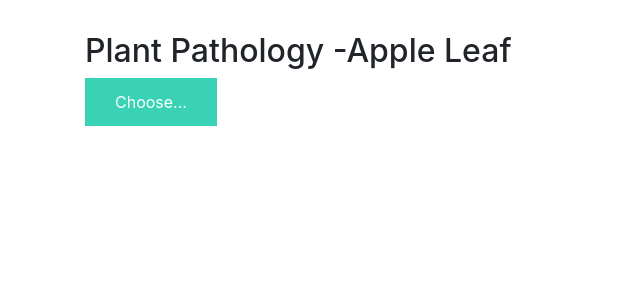
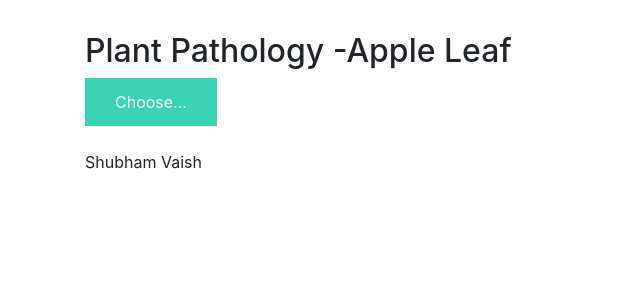
Before and after one commit to Chitrak07/PlantPathology, a Flask app: page / in a window 1280 px wide. Shown: the part 56-356 px from the top of the page, without its empty margins (0-640 px from the left). Run offline with Flask 2, Linux system fonts and the light colour scheme; some libraries are stand-ins or nearby versions.

Commit message:
Update index.html

```diff
--- a/templates/index.html
+++ b/templates/index.html
@@ -21,7 +21,7 @@
     </div>
 
     <div class="loader" style="display:none;"></div>
-
+<h>Shubham Vaish</h>
     <h3 id="result">
         <span> </span>
     </h3>
```
